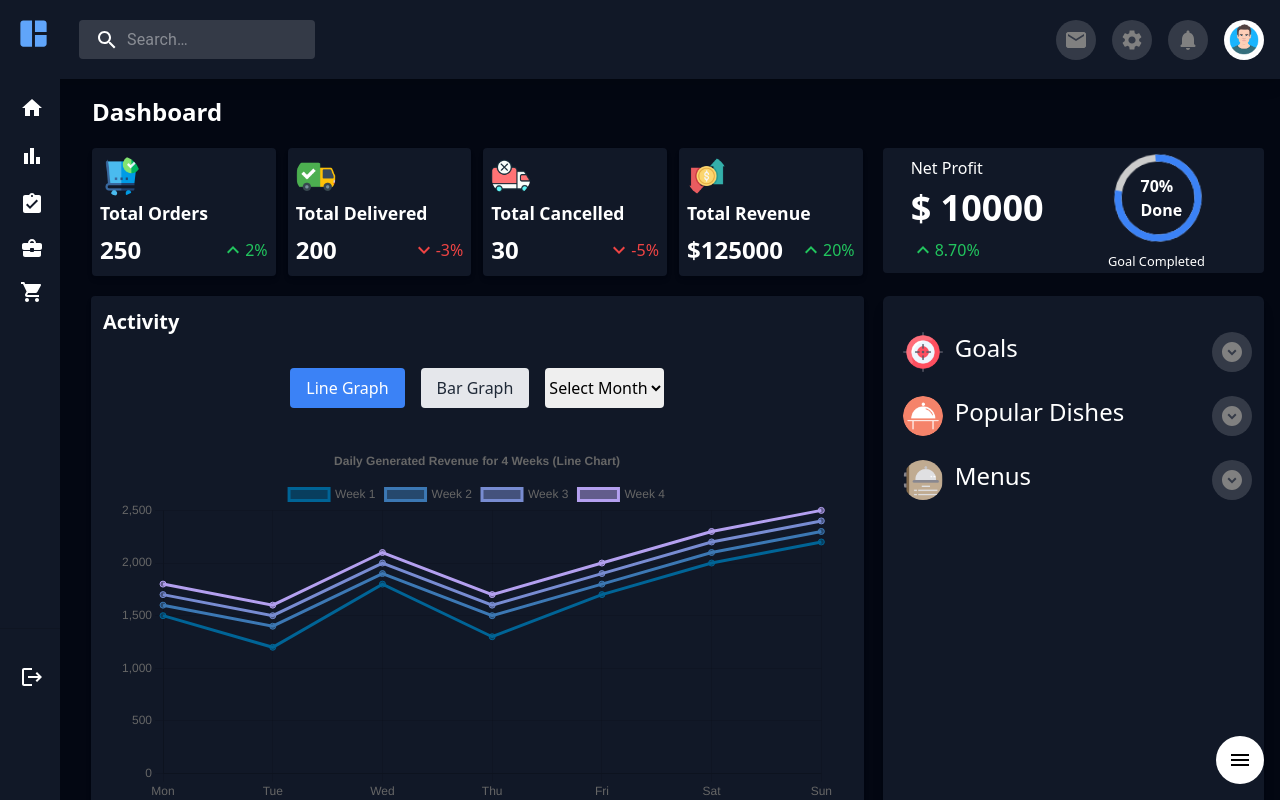
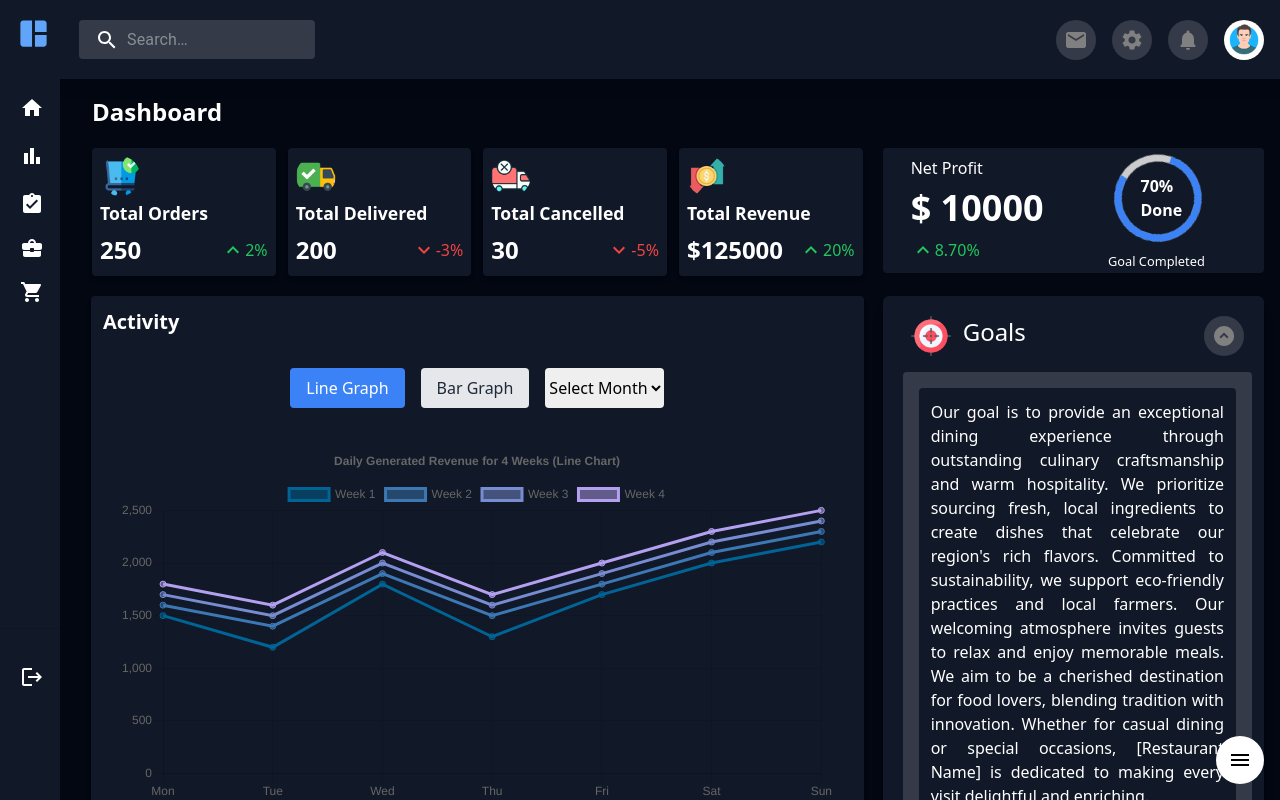
Before and after one commit to mohammadarsalan777/Dashboard-UI, a React (Vite) app: page / in a window 1280 px wide. Shown: the top 800 px of the page. Built offline with nearby package versions, Linux system fonts and the light colour scheme.

Commit message:
Completed Goal Section.

```diff
--- a/src/components/Goal.jsx
+++ b/src/components/Goal.jsx
@@ -1,11 +1,9 @@
-import React from 'react'
+import React, { useState } from 'react';
 import { alpha, Avatar, styled } from '@mui/material';
-import menu from '../assets/menu.png'
-import food from '../assets/food-platter.png'
-import aim from '../assets/aim.png'
+import menu from '../assets/menu.png';
+import food from '../assets/food-platter.png';
+import aim from '../assets/aim.png';
 import ExpandCircleDownIcon from '@mui/icons-material/ExpandCircleDown';
-import ArrowDropDownCircleIcon from '@mui/icons-material/ArrowDropDownCircle';
-
 
 const IconWrapper = styled('div')(({ theme }) => ({
     display: 'flex',
@@ -17,50 +15,77 @@ const IconWrapper = styled('div')(({ theme }) => ({
         padding: theme.spacing(1),
         fontSize: '2.5rem',
         color: 'gray',
+        transition: 'transform 0.5s',
+    },
+}));
+
+const Accordion = styled('div')(({ theme }) => ({
+    display: 'flex',
+    justifyContent: 'space-between',
+    alignItems: 'center',
+    gap: theme.spacing(2),
+    cursor: 'pointer',
+    padding: theme.spacing(1),
+    borderRadius: theme.shape.borderRadius,
+    backgroundColor: '#111827', // Set the background color
+    '&:hover': {
+        backgroundColor: alpha('#111827', 0.8), // Adjust hover background color if needed
     },
 }));
 
 
+const AccordionContent = styled('div')(({ theme }) => ({
+    padding: theme.spacing(2),
+    backgroundColor: alpha(theme.palette.common.white, 0.15),
+    borderRadius: theme.shape.borderRadius,
+    marginTop: theme.spacing(1),
+}));
+
 const Goal = () => {
+    const [openAccordion, setOpenAccordion] = useState(0);
+
+    const handleAccordionClick = (index) => {
+        setOpenAccordion(openAccordion === index ? null : index);
+    };
+
+    const accordionItems = [
+        { id: 0, icon: aim, label: 'Goals', content: "Our goal is to provide an exceptional dining experience through outstanding culinary craftsmanship and warm hospitality. We prioritize sourcing fresh, local ingredients to create dishes that celebrate our region's rich flavors. Committed to sustainability, we support eco-friendly practices and local farmers. Our welcoming atmosphere invites guests to relax and enjoy memorable meals. We aim to be a cherished destination for food lovers, blending tradition with innovation. Whether for casual dining or special occasions, [Restaurant Name] is dedicated to making every visit delightful and enriching." },
+        { id: 1, icon: food, label: 'Popular Dishes', content: "At our restaurant, we pride ourselves on offering a variety of popular dishes that showcase the best of our culinary expertise. Our signature dishes include a mouth-watering seafood paella, packed with fresh, locally-sourced seafood and aromatic saffron rice. Our succulent grilled steak, cooked to perfection, is another favorite, paired with seasonal vegetables and a choice of delectable sauces. For those who love comfort food, our creamy, rich mushroom risotto never disappoints. We also offer a delightful array of desserts, with our homemade tiramisu being a standout. Each dish is crafted with care to provide an unforgettable dining experience." },
+        {
+            id: 2,
+            icon: menu,
+            label: 'Menus',
+            content: `Here are our five most popular dishes:\n1. Seafood Paella\n2. Grilled Steak\n3. Mushroom Risotto\n4. Chicken Alfredo\n5.      Tiramisu\n6. Chicken Biryani\n7. Mutton Pulao\n8. South Indian\n9.Chicken Periperri\n10. Shawarma`
+        }
+    ];
+
     return (
-        <div className=''>
+        <div>
+            {accordionItems.map((item) => (
+                <div key={item.id}>
+                    <Accordion onClick={() => handleAccordionClick(item.id)}>
+                        <span className='flex gap-3'>
+                            <Avatar src={item.icon} />
+                            <p className='text-2xl'>{item.label}</p>
+                        </span>
+                        <IconWrapper>
+                            <ExpandCircleDownIcon
+                                style={{
+                                    transform:
+                                        openAccordion === item.id ? 'rotate(180deg)' : 'rotate(0deg)',
+                                }}
+                            />
+                        </IconWrapper>
+                    </Accordion>
+                    {openAccordion === item.id && (
+                        <AccordionContent>
+                            <p className='text-justify p-3 bg-gray-900 rounded'>{item.content}</p>
+                        </AccordionContent>
+                    )}
+                </div>
+            ))}
+        </div>
+    );
+};
 
-            <div className='flex gap-3 my-6 justify-between'>
-                <span className='flex gap-3'>
-                    <Avatar src={aim} />
-                    <p className=' text-2xl'>Goals</p>
-                </span>
-
-                <IconWrapper >
-                    <ExpandCircleDownIcon />
-                </IconWrapper>
-
-            </div>
-
-            <div className='flex gap-3 my-6 justify-between'>
-
-                <span className='flex gap-3'>
-
-                    <Avatar src={food} />
-                    <p className=' text-2xl'>Popular Dishes</p>
-                </span>
-                <IconWrapper >
-                    <ExpandCircleDownIcon />
-                </IconWrapper>
-            </div>
-            <div className='flex gap-3 my-6 justify-between'>
-
-                <span className='flex gap-3'>
-                    <Avatar src={menu} />
-                    <p className=' text-2xl'>Menus</p>
-                </span>
-                <IconWrapper  >
-                    <ExpandCircleDownIcon />
-                </IconWrapper>
-            </div>
-
-        </div >
-    )
-}
-
-export default Goal
+export default Goal;
```
